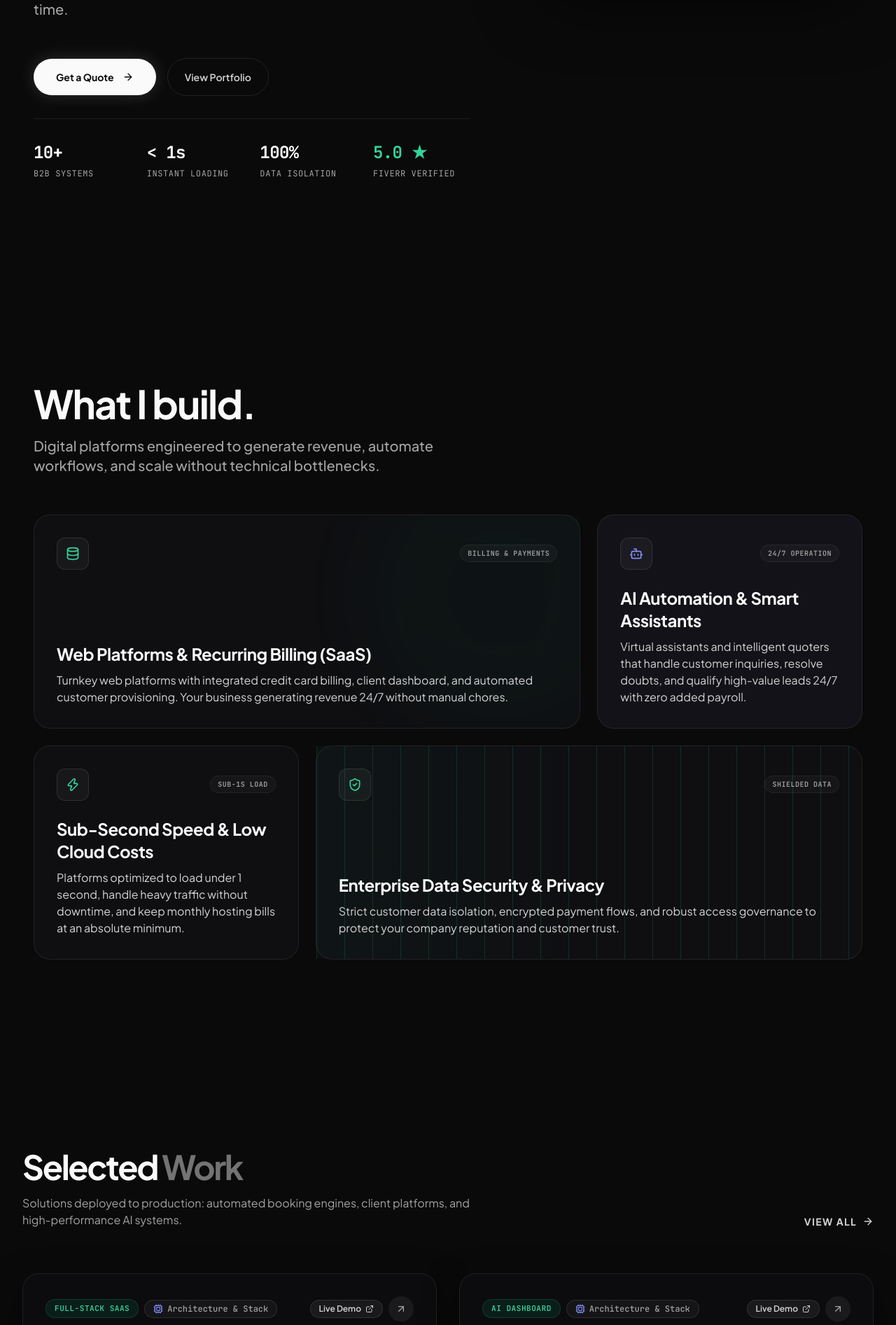
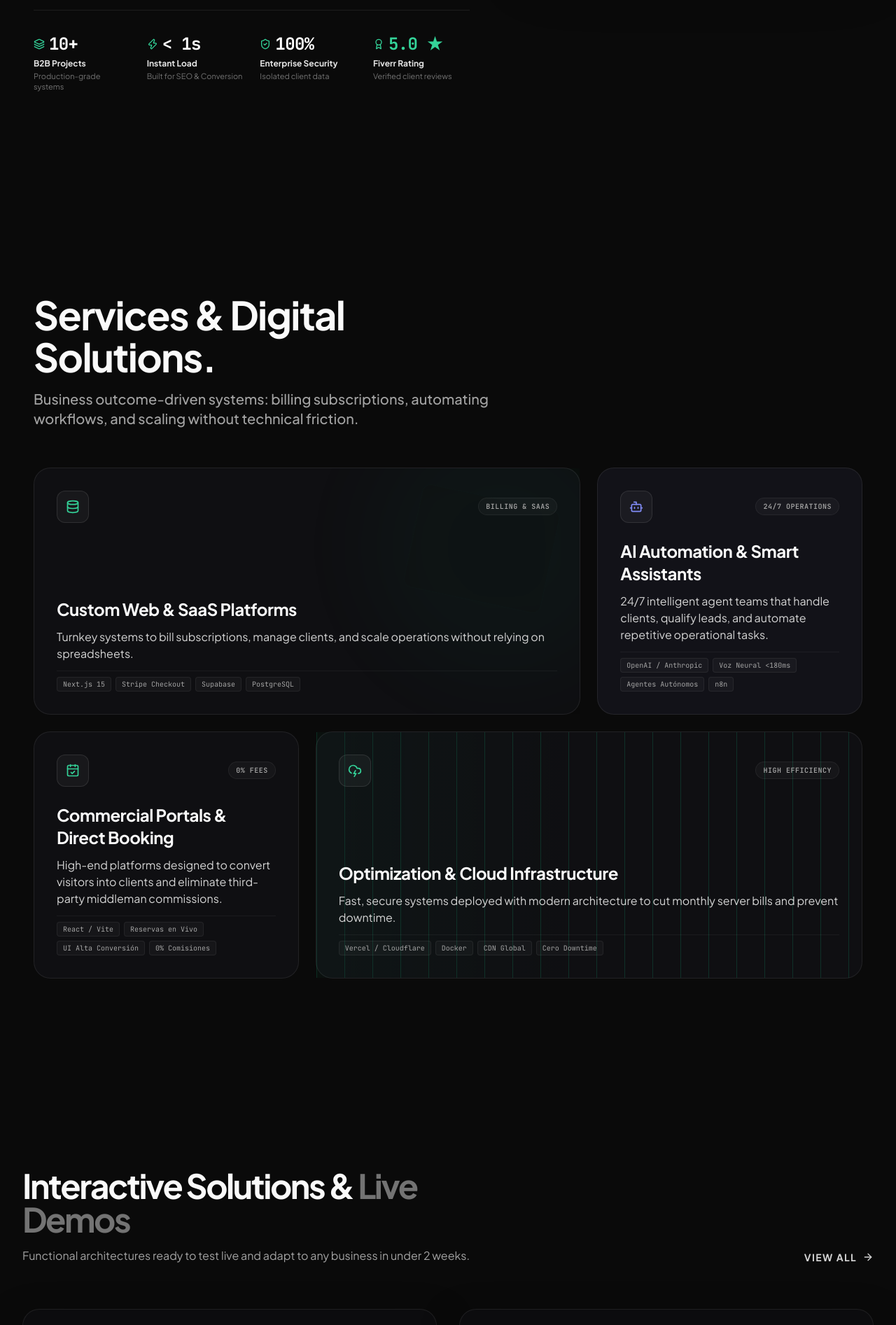
Before and after one commit to Axl07s/portfolio-axel, a React (Vite) app: page / in a window 1280 px wide. Shown: the part 787-2680 px from the top of the page at 70% size. Built offline with nearby package versions, Linux system fonts and the light colour scheme.

Commit message:
feat(ux): implement Enfoque C commercial B2B first, collapsible technical layer, and live demos copy

```diff
--- a/src/components/ContactSection.tsx
+++ b/src/components/ContactSection.tsx
@@ -29,8 +29,8 @@ export const ContactSection: React.FC = () => {
 
           <p className="text-xs sm:text-sm text-neutral-400 leading-relaxed">
             {lang === 'es'
-              ? 'Desde MVPs de SaaS multi-tenant desplegados en < 2 semanas hasta centros de comando de IA y aplicaciones móviles offline-first: construidos con arquitecturas limpias y grado de producción.'
-              : 'From multi-tenant SaaS MVPs shipped in < 2 weeks to AI command centers and offline-first mobile apps: engineered with clean architecture and production-grade reliability.'}
+              ? 'Desde plataformas SaaS listas en menos de 2 semanas hasta sistemas con IA y portales a medida: entrega llave en mano lista para facturar.'
+              : 'From turnkey SaaS platforms deployed in under 2 weeks to custom AI systems and portals: ready-to-bill software engineered for growth.'}
           </p>
         </div>
 
--- a/src/components/ExpertiseSection.tsx
+++ b/src/components/ExpertiseSection.tsx
@@ -1,6 +1,6 @@
 import { motion } from 'framer-motion';
 import { useLanguage } from '../context/LanguageContext';
-import { Database, ShieldCheck, Bot, Zap } from 'lucide-react';
+import { Database, Bot, CalendarCheck, CloudLightning } from 'lucide-react';
 
 export function ExpertiseSection() {
   const { lang } = useLanguage();
@@ -8,15 +8,16 @@ export function ExpertiseSection() {
   const features = [
     {
       icon: <Database className="w-5 h-5 text-emerald-400" />,
-      titleES: 'Plataformas Web & Cobro Recurrente (SaaS)',
-      titleEN: 'Web Platforms & Recurring Billing (SaaS)',
-      descES: 'Sistemas web listos para cobrar con tarjeta vía Stripe, panel de control administrativo, gestión de clientes y entrega automática de accesos. Tu negocio operando 24/7 sin tareas manuales.',
-      descEN: 'Turnkey web platforms with integrated credit card billing, client dashboard, and automated customer provisioning. Your business generating revenue 24/7 without manual chores.',
+      titleES: 'Plataformas Web y SaaS a Medida',
+      titleEN: 'Custom Web & SaaS Platforms',
+      descES: 'Sistemas listos para cobrar suscripciones, gestionar clientes y escalar tu operación sin depender de hojas de cálculo.',
+      descEN: 'Turnkey systems to bill subscriptions, manage clients, and scale operations without relying on spreadsheets.',
+      tags: ['Next.js 15', 'Stripe Checkout', 'Supabase', 'PostgreSQL'],
       span: 'md:col-span-2',
-      badgeES: 'Facturación & Pagos',
-      badgeEN: 'Billing & Payments',
+      badgeES: 'Facturación & SaaS',
+      badgeEN: 'Billing & SaaS',
       visual: (
-        <div className="absolute top-0 right-0 w-full h-full overflow-hidden pointer-events-none opacity-20 transition-opacity duration-700 group-hover:opacity-40">
+        <div className="absolute top-0 right-0 w-full h-full overflow-hidden pointer-events-none opacity-20 transition-opacity duration-700 group-hover:opacity-35">
           <div className="absolute -right-20 -top-20 w-96 h-96 bg-emerald-500/20 rounded-full blur-3xl mix-blend-screen" />
           <div className="absolute right-10 top-10 w-[200px] h-[150px] border border-emerald-500/10 rounded-xl bg-[#0a0a0a]/50 backdrop-blur-md transform rotate-12" />
         </div>
@@ -25,37 +26,40 @@ export function ExpertiseSection() {
     },
     {
       icon: <Bot className="w-5 h-5 text-indigo-400" />,
-      titleES: 'Automatización & Asistentes con IA',
+      titleES: 'Automatización y Asistentes con IA',
       titleEN: 'AI Automation & Smart Assistants',
-      descES: 'Asistentes virtuales y cotizadores inteligentes que atienden a tus clientes, resuelven consultas y califican prospectos en tiempo real sin aumentar nómina.',
-      descEN: 'Virtual assistants and intelligent quoters that handle customer inquiries, resolve doubts, and qualify high-value leads 24/7 with zero added payroll.',
+      descES: 'Equipos de agentes inteligentes 24/7 que atienden clientes, califican prospectos y automatizan tareas repetitivas.',
+      descEN: '24/7 intelligent agent teams that handle clients, qualify leads, and automate repetitive operational tasks.',
+      tags: ['OpenAI / Anthropic', 'Voz Neural <180ms', 'Agentes Autónomos', 'n8n'],
       span: 'md:col-span-1',
       badgeES: 'Operación 24/7',
-      badgeEN: '24/7 Operation',
+      badgeEN: '24/7 Operations',
       visual: null,
       bg: 'bg-[#121218] border-white/[0.08] hover:border-indigo-500/30'
     },
     {
-      icon: <Zap className="w-5 h-5 text-emerald-400" />,
-      titleES: 'Velocidad & Cero Caídas de Servidor',
-      titleEN: 'Sub-Second Speed & Low Cloud Costs',
-      descES: 'Sitios y sistemas optimizados para cargar en menos de 1 segundo, soportar picos de visitas sin interrupciones y reducir el gasto mensual en servidores.',
-      descEN: 'Platforms optimized to load under 1 second, handle heavy traffic without downtime, and keep monthly hosting bills at an absolute minimum.',
+      icon: <CalendarCheck className="w-5 h-5 text-emerald-400" />,
+      titleES: 'Portales Comerciales y Reservas Directas',
+      titleEN: 'Commercial Portals & Direct Booking',
+      descES: 'Sitios de alto nivel diseñados para convertir visitas en clientes y eliminar comisiones de plataformas intermediarias.',
+      descEN: 'High-end platforms designed to convert visitors into clients and eliminate third-party middleman commissions.',
+      tags: ['React / Vite', 'Reservas en Vivo', 'UI Alta Conversión', '0% Comisiones'],
       span: 'md:col-span-1',
-      badgeES: 'Carga < 1s',
-      badgeEN: 'Sub-1s Load',
+      badgeES: '0% Comisiones',
+      badgeEN: '0% Fees',
       visual: null,
       bg: 'bg-[#0f0f12] border-white/[0.08] hover:border-emerald-500/30'
     },
     {
-      icon: <ShieldCheck className="w-5 h-5 text-emerald-400" />,
-      titleES: 'Seguridad & Protección de Datos',
-      titleEN: 'Enterprise Data Security & Privacy',
-      descES: 'Aislamiento estricto de datos de clientes, pasarelas de pago cifradas y control de accesos. Cumplimiento de estándares de privacidad para blindar la reputación de tu empresa.',
-      descEN: 'Strict customer data isolation, encrypted payment flows, and robust access governance to protect your company reputation and customer trust.',
+      icon: <CloudLightning className="w-5 h-5 text-emerald-400" />,
+      titleES: 'Optimización e Infraestructura Cloud',
+      titleEN: 'Optimization & Cloud Infrastructure',
+      descES: 'Sistemas rápidos, seguros y desplegados con arquitectura moderna para reducir costos mensuales de servidor.',
+      descEN: 'Fast, secure systems deployed with modern architecture to cut monthly server bills and prevent downtime.',
+      tags: ['Vercel / Cloudflare', 'Docker', 'CDN Global', 'Cero Downtime'],
       span: 'md:col-span-2',
-      badgeES: 'Datos Blindados',
-      badgeEN: 'Shielded Data',
+      badgeES: 'Alta Eficiencia',
+      badgeEN: 'High Efficiency',
       visual: (
         <div className="absolute inset-0 w-full h-full overflow-hidden pointer-events-none opacity-20">
           <div className="absolute inset-0" style={{ backgroundImage: 'linear-gradient(to right, #10b981 1px, transparent 1px)', backgroundSize: '40px 100%' }} />
@@ -70,12 +74,12 @@ export function ExpertiseSection() {
     <section className="py-24 px-4 sm:px-6 lg:px-12 max-w-[1400px] mx-auto w-full relative z-10">
       <div className="mb-14 max-w-2xl">
         <h2 className="text-[2.25rem] sm:text-[2.75rem] md:text-[3.5rem] leading-[1.08] font-display font-bold text-neutral-50 tracking-[-0.03em] mb-4">
-          {lang === 'es' ? 'Soluciones de Ingeniería.' : 'What I build.'}
+          {lang === 'es' ? 'Servicios & Soluciones Digitales.' : 'Services & Digital Solutions.'}
         </h2>
         <p className="text-base sm:text-lg md:text-xl text-neutral-400 font-medium leading-relaxed">
           {lang === 'es'
-            ? 'Plataformas digitales diseñadas para generar ingresos, automatizar operaciones y escalar sin fricción técnica.'
-            : 'Digital platforms engineered to generate revenue, automate workflows, and scale without technical bottlenecks.'}
+            ? 'Sistemas orientados a resultados de negocio: cobrar suscripciones, automatizar procesos y escalar sin fricción técnica.'
+            : 'Business outcome-driven systems: billing subscriptions, automating workflows, and scaling without technical friction.'}
         </p>
       </div>
 
@@ -87,11 +91,11 @@ export function ExpertiseSection() {
             whileInView={{ opacity: 1, y: 0 }}
             viewport={{ once: true, margin: "-50px" }}
             transition={{ duration: 0.6, delay: i * 0.08, ease: [0.16, 1, 0.3, 1] }}
-            className={`group relative border p-6 sm:p-8 rounded-[24px] flex flex-col justify-between transition-all duration-500 h-full min-h-[240px] sm:min-h-[260px] ${feat.bg} ${feat.span}`}
+            className={`group relative border p-6 sm:p-8 rounded-[24px] flex flex-col justify-between transition-all duration-500 h-full min-h-[260px] ${feat.bg} ${feat.span}`}
           >
             {feat.visual}
 
-            {/* Top Bar inside card: Icon + Badge */}
+            {/* Top Bar: Icon + Badge */}
             <div className="flex items-center justify-between gap-3 mb-6 relative z-10">
               <div className="p-3 rounded-xl bg-white/[0.04] border border-white/10 inline-flex transition-transform duration-500 group-hover:-translate-y-0.5">
                 {feat.icon}
@@ -101,14 +105,26 @@ export function ExpertiseSection() {
               </span>
             </div>
 
-            {/* Text Content: Title + Unclipped Description */}
-            <div className="relative z-10 mt-auto space-y-2.5">
+            {/* Content: Title, Description, and Subtle Tech Tags */}
+            <div className="relative z-10 mt-auto space-y-3">
               <h3 className="text-xl sm:text-2xl font-bold tracking-[-0.02em] text-neutral-50 group-hover:text-emerald-400 transition-colors">
                 {lang === 'es' ? feat.titleES : feat.titleEN}
               </h3>
               <p className="text-sm sm:text-base leading-relaxed text-neutral-300 font-normal">
                 {lang === 'es' ? feat.descES : feat.descEN}
               </p>
+
+              {/* 3-4 Subtle Tech Tags as visual backing */}
+              <div className="pt-2 flex flex-wrap gap-1.5 border-t border-white/[0.05]">
+                {feat.tags.map((tag, idx) => (
+                  <span
+                    key={idx}
+                    className="text-[10px] font-mono text-neutral-400 bg-white/[0.03] border border-white/[0.06] px-2 py-0.5 rounded"
+                  >
+                    {tag}
+                  </span>
+                ))}
+              </div>
             </div>
           </motion.div>
         ))}
--- a/src/components/Hero.tsx
+++ b/src/components/Hero.tsx
@@ -1,5 +1,5 @@
 import React from 'react';
-import { ArrowRight } from 'lucide-react';
+import { ArrowRight, ShieldCheck, Zap, Award, Layers } from 'lucide-react';
 import { useLanguage } from '../context/LanguageContext';
 import { motion } from 'framer-motion';
 
@@ -33,20 +33,27 @@ export const Hero: React.FC = () => {
           className="space-y-8 col-span-1 lg:col-span-7 relative z-10 lg:pr-12"
         >
           <motion.div variants={item}>
-            <h1 className="font-display text-[3.25rem] leading-[1.08] sm:text-[4rem] md:text-[76px] lg:text-[88px] font-bold tracking-[-0.04em] text-neutral-50">
-              {lang === 'es' ? 'Plataformas web modernas' : 'High-performance web'}
+            <div className="inline-flex items-center gap-2 px-3 py-1 rounded-full bg-emerald-500/10 border border-emerald-500/20 text-emerald-400 text-xs font-mono font-medium mb-6">
+              <span className="w-2 h-2 rounded-full bg-emerald-500 animate-pulse" />
+              <span>{lang === 'es' ? 'DISPONIBLE PARA PROYECTOS B2B' : 'AVAILABLE FOR B2B PROJECTS'}</span>
+            </div>
+
+            <h1 className="font-display text-[3.25rem] leading-[1.08] sm:text-[4rem] md:text-[76px] lg:text-[86px] font-bold tracking-[-0.04em] text-neutral-50">
+              {lang === 'es' ? 'Hola, soy Axel.' : "Hey, I'm Axel."}
               <br/>
               <span className="text-neutral-500">
-                {lang === 'es' ? 'y sistemas con IA listos para producción.' : '& applied AI systems for business.'}
+                {lang === 'es' ? 'Construyo software con el que tu negocio puede contar.' : 'I ship software your business can rely on.'}
               </span>
             </h1>
           </motion.div>
 
-          <motion.p variants={item} className="text-lg md:text-xl text-neutral-400 font-medium leading-relaxed max-w-[40ch]">
-            {t('hero.subtitle')}
+          <motion.p variants={item} className="text-lg md:text-xl text-neutral-400 font-medium leading-relaxed max-w-[42ch]">
+            {lang === 'es'
+              ? 'Ingeniero de producto full-stack. Construyo plataformas web modernas, herramientas de automatización y sistemas con IA que ayudan a los negocios a vender más y ahorrar tiempo.'
+              : 'Full-stack product engineer. I build modern web platforms, automation tools, and applied AI systems that help businesses grow revenue and save operational hours.'}
           </motion.p>
 
-          <motion.div variants={item} className="pt-6 flex flex-wrap items-center gap-4">
+          <motion.div variants={item} className="pt-4 flex flex-wrap items-center gap-4">
             <a
               href={lang === 'es' ? "https://wa.me/593995267503?text=Hola%20Axel,%20quiero%20cotizar%20un%20proyecto" : "https://wa.me/593995267503?text=Hi%20Axel,%20I%20would%20like%20to%20quote%20a%20project"}
               target="_blank"
@@ -57,38 +64,65 @@ export const Hero: React.FC = () => {
               <ArrowRight className="w-4 h-4 text-neutral-950 group-hover:translate-x-1 transition-transform" />
             </a>
             <a
-              href="#projects"
+              href="#solutions"
               className="inline-flex items-center gap-2 px-6 py-4 rounded-full text-sm font-semibold text-neutral-300 hover:text-neutral-50 hover:bg-white/5 border border-white/10 transition-all duration-300"
             >
-              <span>{t('hero.cta.secondary')}</span>
+              <span>{lang === 'es' ? 'Ver Soluciones & Demos' : 'View Solutions & Demos'}</span>
             </a>
           </motion.div>
 
-          {/* Minimalist Commercial Proof Strip */}
+          {/* Minimalist Commercial Proof Strip with Business Value */}
           <motion.div variants={item} className="pt-8 border-t border-white/[0.08] grid grid-cols-2 sm:grid-cols-4 gap-6">
             <div>
-              <span className="text-2xl font-bold tracking-tight text-white font-mono block">10+</span>
-              <span className="text-xs text-neutral-400 uppercase tracking-wider font-mono">
-                {lang === 'es' ? 'Sistemas B2B' : 'B2B Systems'}
-              </span>
+              <div className="flex items-center gap-1.5 mb-1">
+                <Layers className="w-4 h-4 text-emerald-400" />
+                <span className="text-2xl font-bold tracking-tight text-white font-mono block">10+</span>
+              </div>
+              <div className="text-xs font-bold text-neutral-200">
+                {lang === 'es' ? 'Proyectos B2B' : 'B2B Projects'}
+              </div>
+              <div className="text-[11px] text-neutral-500 font-sans mt-0.5 leading-snug">
+                {lang === 'es' ? 'Sistemas en producción' : 'Production-grade systems'}
+              </div>
             </div>
+
             <div>
-              <span className="text-2xl font-bold tracking-tight text-white font-mono block">&lt; 1s</span>
-              <span className="text-xs text-neutral-400 uppercase tracking-wider font-mono">
-                {lang === 'es' ? 'Carga Instantánea' : 'Instant Loading'}
-              </span>
+              <div className="flex items-center gap-1.5 mb-1">
+                <Zap className="w-4 h-4 text-emerald-400" />
+                <span className="text-2xl font-bold tracking-tight text-white font-mono block">&lt; 1s</span>
+              </div>
+              <div className="text-xs font-bold text-neutral-200">
+                {lang === 'es' ? 'Carga Instantánea' : 'Instant Load'}
+              </div>
+              <div className="text-[11px] text-neutral-500 font-sans mt-0.5 leading-snug">
+                {lang === 'es' ? 'Optimizado para SEO y conversión' : 'Built for SEO & Conversion'}
+              </div>
             </div>
+
             <div>
-              <span className="text-2xl font-bold tracking-tight text-white font-mono block">100%</span>
-              <span className="text-xs text-neutral-400 uppercase tracking-wider font-mono">
-                {lang === 'es' ? 'Datos Aislados' : 'Data Isolation'}
-              </span>
+              <div className="flex items-center gap-1.5 mb-1">
+                <ShieldCheck className="w-4 h-4 text-emerald-400" />
+                <span className="text-2xl font-bold tracking-tight text-white font-mono block">100%</span>
+              </div>
+              <div className="text-xs font-bold text-neutral-200">
+                {lang === 'es' ? 'Seguridad Empresarial' : 'Enterprise Security'}
+              </div>
+              <div className="text-[11px] text-neutral-500 font-sans mt-0.5 leading-snug">
+                {lang === 'es' ? 'Datos aislados por cliente' : 'Isolated client data'}
+              </div>
             </div>
+
             <div>
-              <span className="text-2xl font-bold tracking-tight text-emerald-400 font-mono block">5.0 ★</span>
-              <span className="text-xs text-neutral-400 uppercase tracking-wider font-mono">
-                {lang === 'es' ? 'Fiverr Verificado' : 'Fiverr Verified'}
-              </span>
+              <div className="flex items-center gap-1.5 mb-1">
+                <Award className="w-4 h-4 text-emerald-400" />
+                <span className="text-2xl font-bold tracking-tight text-emerald-400 font-mono block">5.0 ★</span>
+              </div>
+              <div className="text-xs font-bold text-neutral-200">
+                {lang === 'es' ? 'Fiverr Rating' : 'Fiverr Rating'}
+              </div>
+              <div className="text-[11px] text-neutral-500 font-sans mt-0.5 leading-snug">
+                {lang === 'es' ? 'Calificación verificada' : 'Verified client reviews'}
+              </div>
             </div>
           </motion.div>
         </motion.div>
@@ -112,12 +146,12 @@ export const Hero: React.FC = () => {
                 <div className="w-2.5 h-2.5 rounded-full bg-neutral-700" />
               </div>
               <div className="mx-auto px-6 py-1 rounded-md bg-[#1a1a1a] text-[10px] font-mono text-neutral-500 border border-white/[0.05]">
-                nexus-dashboard.app
+                syntrosaas-app.vercel.app
               </div>
             </div>
             <img
-              src="/projects/nexus_01.png"
-              alt="Nexus B2B Platform Mockup"
+              src="/projects/syntrosaas_01.png"
+              alt="SyntroSaaS B2B Platform Mockup"
               className="w-full h-auto aspect-[16/10] object-cover object-top"
             />
           </div>
--- a/src/components/Navbar.tsx
+++ b/src/components/Navbar.tsx
@@ -27,7 +27,7 @@ export const Navbar: React.FC<NavbarProps> = ({ onOpenContact }) => {
 
   const navLinks = [
     { path: '/projects', labelES: 'Proyectos B2B', labelEN: 'B2B Projects' },
-    { path: '/labs', labelES: 'Laboratorio', labelEN: 'Labs' }
+    { path: '/labs', labelES: 'Ingeniería', labelEN: 'Labs' }
   ];
 
   return (
--- a/src/components/ProjectCard.tsx
+++ b/src/components/ProjectCard.tsx
@@ -63,17 +63,17 @@ export const ProjectCard: React.FC<ProjectCardProps> = ({ project }) => {
                   ? 'bg-indigo-500/15 border-indigo-500/40 text-indigo-300 hover:bg-indigo-500/25'
                   : 'bg-white/[0.04] border-white/10 text-neutral-400 hover:text-neutral-200 hover:bg-white/[0.08]'
               }`}
-              title={showTech ? 'Ver propuesta comercial' : 'Ver arquitectura y stack'}
+              title={showTech ? (lang === 'es' ? 'Ver beneficio de negocio' : 'View business outcome') : (lang === 'es' ? 'Ver arquitectura y stack' : 'View Architecture & Stack')}
             >
               {showTech ? (
                 <>
                   <Briefcase className="w-3.5 h-3.5 text-emerald-400" />
-                  <span>{lang === 'es' ? 'Resultado Comercial' : 'Business View'}</span>
+                  <span>{lang === 'es' ? 'Ver Beneficio de Negocio' : 'View Business Outcome'}</span>
                 </>
               ) : (
                 <>
                   <Cpu className="w-3.5 h-3.5 text-indigo-400" />
-                  <span>{lang === 'es' ? 'Arquitectura & Stack' : 'Architecture & Stack'}</span>
+                  <span>{lang === 'es' ? 'Ver arquitectura y stack' : 'View Architecture & Stack'}</span>
                 </>
               )}
             </button>
@@ -86,10 +86,10 @@ export const ProjectCard: React.FC<ProjectCardProps> = ({ project }) => {
                 target="_blank"
                 rel="noopener noreferrer"
                 onClick={(e) => e.stopPropagation()}
-                className="inline-flex items-center gap-1.5 px-3 py-1 rounded-full text-xs font-semibold bg-white/[0.06] hover:bg-emerald-500 hover:text-neutral-950 text-neutral-300 transition-all border border-white/10"
-                title="Abrir Demo en Vivo"
+                className="inline-flex items-center gap-1.5 px-3.5 py-1.5 rounded-full text-xs font-semibold bg-white/[0.06] hover:bg-emerald-500 hover:text-neutral-950 text-neutral-200 transition-all border border-white/10 shadow-sm"
+                title={lang === 'es' ? 'Probar Demo en Vivo' : 'Try Live Demo'}
               >
-                <span>Live Demo</span>
+                <span>{lang === 'es' ? 'Probar Demo en Vivo' : 'Try Live Demo'}</span>
                 <ExternalLink className="w-3 h-3" />
               </a>
             )}
--- a/src/pages/Home.tsx
+++ b/src/pages/Home.tsx
@@ -22,19 +22,19 @@ export function Home() {
       <ExpertiseSection />
 
       <div className="h-16 md:h-24"></div>
-      <section id="projects" className="py-20 px-4 sm:px-6 lg:px-8 max-w-7xl mx-auto w-full">
+      <section id="solutions" className="py-20 px-4 sm:px-6 lg:px-8 max-w-7xl mx-auto w-full">
         <div className="flex flex-col md:flex-row md:items-end justify-between mb-16 gap-6">
           <div className="max-w-2xl space-y-4">
             <h2 className="text-3xl sm:text-5xl font-bold tracking-tighter text-neutral-50">
-              {lang === 'es' ? 'Trabajo ' : 'Selected '}
+              {lang === 'es' ? 'Soluciones y ' : 'Interactive Solutions & '}
               <span className="text-neutral-500">
-                {lang === 'es' ? 'Destacado' : 'Work'}
+                {lang === 'es' ? 'Demos Interactivas' : 'Live Demos'}
               </span>
             </h2>
             <p className="text-sm sm:text-base text-neutral-400">
               {lang === 'es'
-                ? 'Soluciones desplegadas en producción: reservas automatizadas, plataformas para clientes y sistemas con IA de alto rendimiento.'
-                : 'Solutions deployed to production: automated booking engines, client platforms, and high-performance AI systems.'}
+                ? 'Arquitecturas funcionales listas para probar en vivo y adaptar a cualquier negocio en menos de 2 semanas.'
+                : 'Functional architectures ready to test live and adapt to any business in under 2 weeks.'}
             </p>
           </div>
 
```
Also changed, not shown: src/data/portfolioData.ts (+16 -16 lines).
